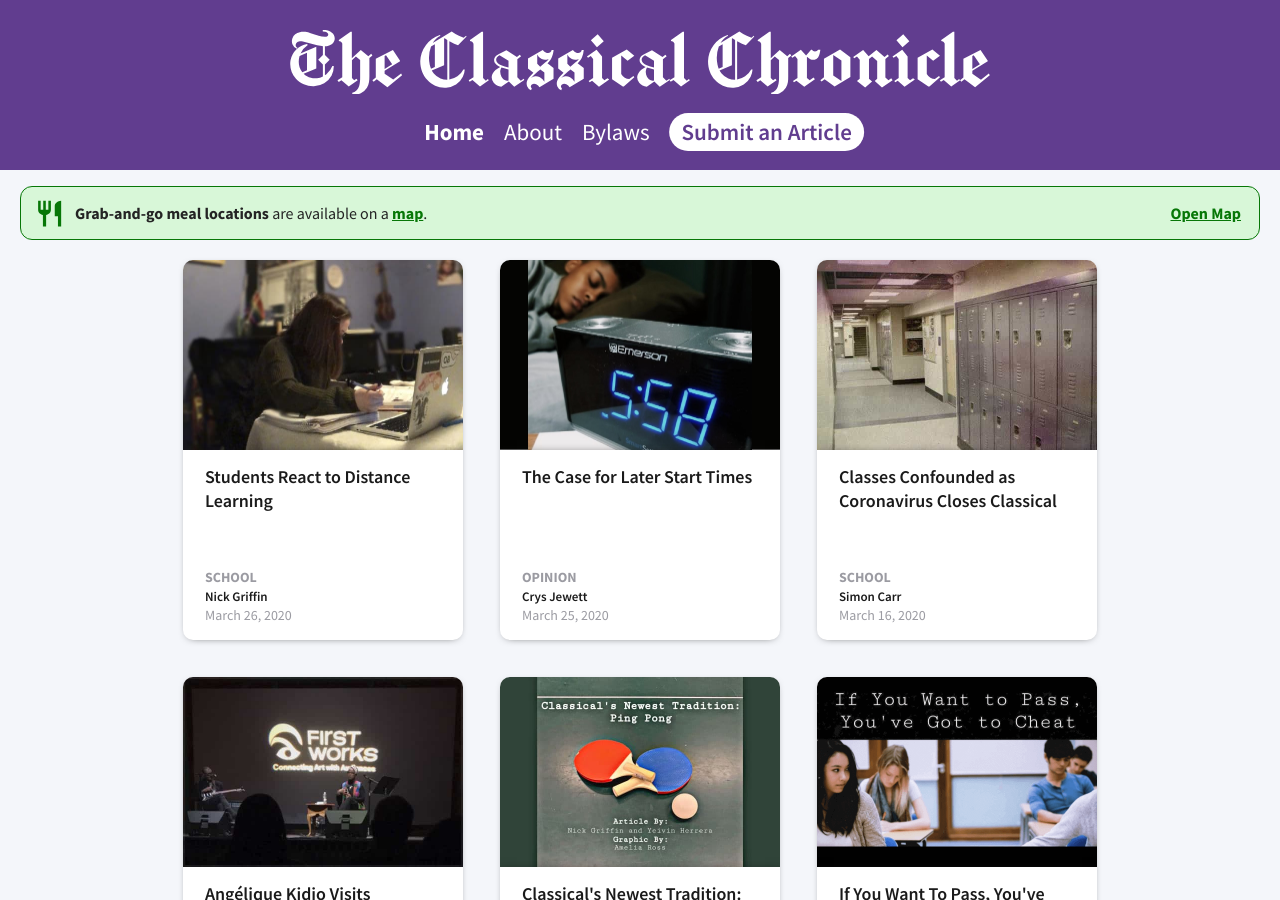
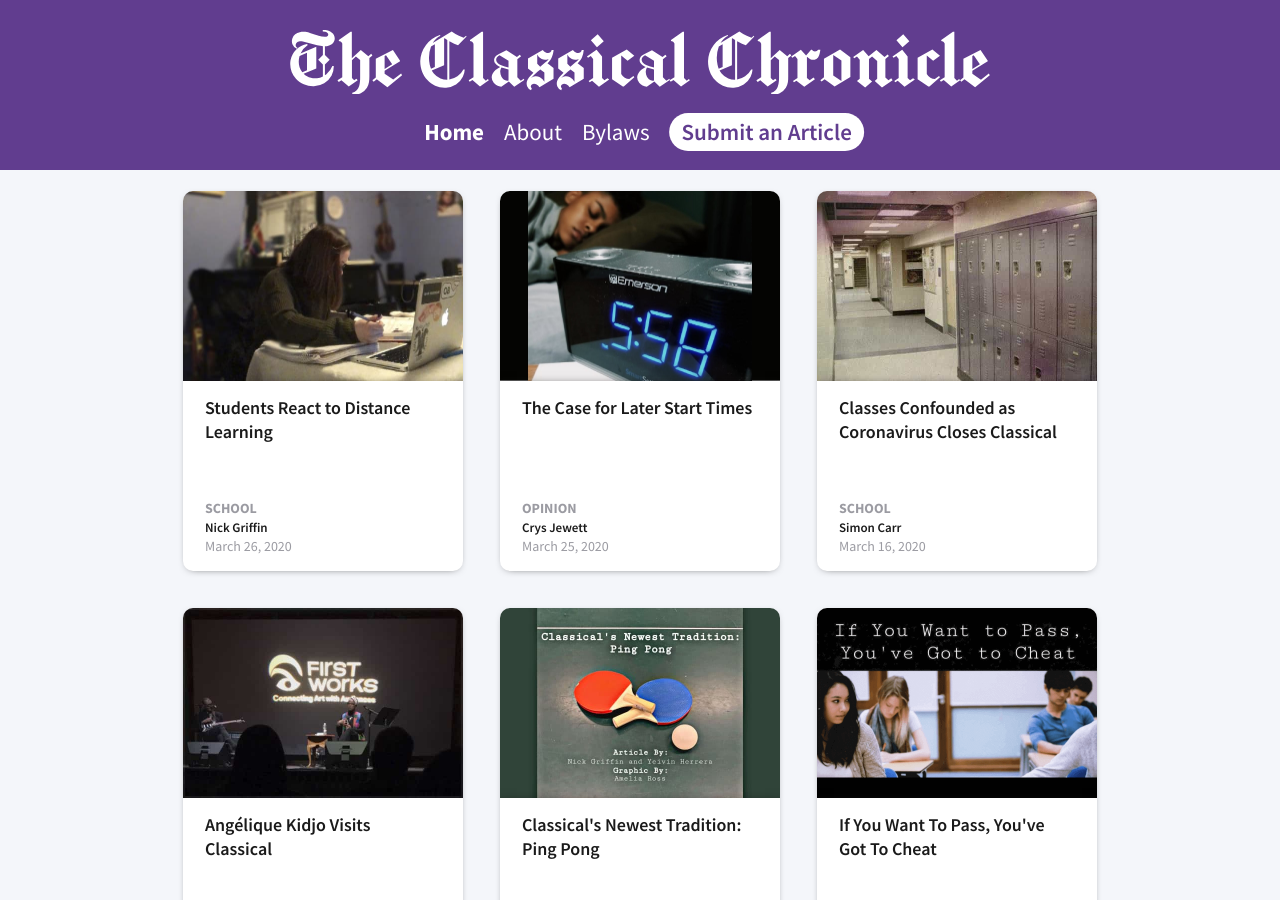
Before and after one commit to lixitrixi/classical-chronicle, a Jekyll site: the page built from index.html, in a window 1280 px wide and 900 px high. Built offline with Jekyll 4.4.1, drawn with Linux system fonts in a browser that asks for light colours.

Commit message:
Deprecate food sites map (maybe temporarily)

```diff
--- a/food-sites/index.html
+++ b/food-sites/index.html
@@ -16,7 +16,7 @@
     <meta property="og:image" content="https://classicalchronicle.org/assets/images/map-preview.png" />
   </head>
   <body>
-    <p class='banner' id="banner">This map shows locations where Rhode Island students 18 and under can pick up free meals. <span class="blue">Blue</span> indicates breakfast and lunch while <span class="red">red</span> indicates dinner. The data was sourced from <a href="https://health.ri.gov/diseases/ncov2019/about/foodsites/">health.ri.gov</a>. Made by Luke Taylor, please send any corrections or updates to <a href="mailto:luke@bigring.org">luke@bigring.org</a>.<span id="close">Close</span></p>
+    <p class='banner' id="banner"><span class="red">This map is not currently being updated. Please visit <a href="https://health.ri.gov/diseases/ncov2019/about/foodsites/">health.ri.gov</a> for up-to-date information.</span> This map shows locations where Rhode Island students 18 and under can pick up free meals. <span class="blue">Blue</span> indicates breakfast and lunch while <span class="red">red</span> indicates dinner. The data was sourced from <a href="https://health.ri.gov/diseases/ncov2019/about/foodsites/">health.ri.gov</a>. Made by Luke Taylor, please send any corrections or updates to <a href="mailto:luke@bigring.org">luke@bigring.org</a>.<span id="close">Close</span></p>
     <p class="missing-map">Don't see a map? Your browser or ad blocker may be preventing it from loading.</p>
     <div id='map' style='width: 100vw; height: 100vh;'></div>
   </body>
--- a/index.html
+++ b/index.html
@@ -12,7 +12,7 @@
   <body>
     {% include header.html page="home" %}
     <main>
-      <div class="banner food">
+      <!-- <div class="banner food">
   			<div class="initial">
           <svg style="width:32px;height:32px" viewBox="-1 -1 25 25">
             <path d="M11,9H9V2H7V9H5V2H3V9C3,11.12 4.66,12.84 6.75,12.97V22H9.25V12.97C11.34,12.84 13,11.12 13,9V2H11V9M16,6V14H18.5V22H21V2C18.24,2 16,4.24 16,6Z" />
@@ -20,7 +20,7 @@
   				<p><span>Grab-and-go meal locations</span> are available on a <a class="goto" href="/food-sites/">map</a>.</p>
   				<a href="/food-sites/">Open Map</a>
   			</div>
-  		</div>
+  		</div> -->
       <div class="articles">
         {% for article in site.articles reversed %}
           {% if article.unlisted %}{% continue %}{% endif %}
```
